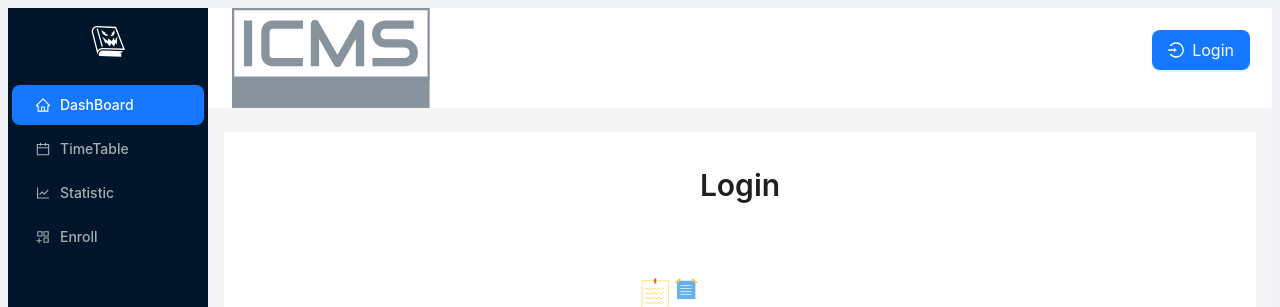
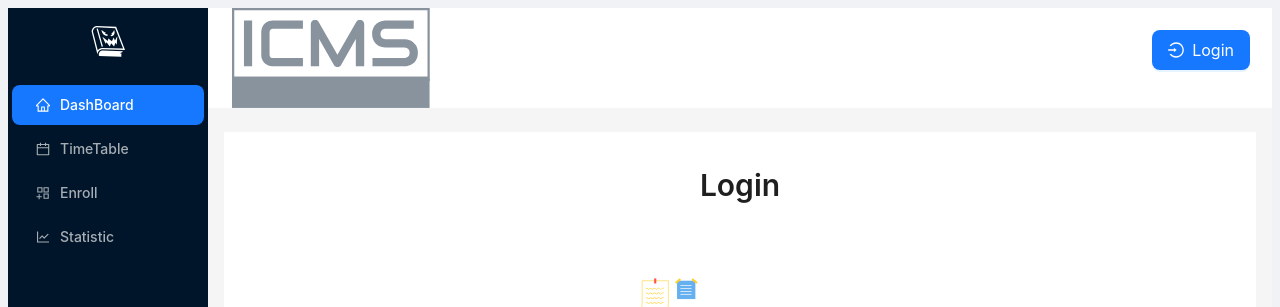
Before and after one commit to Fung1117/ClassHub, a React (Vite) app in the folder frontend/: page /login in a window 1280 px wide. Shown: the top 307 px of the page. Built offline with nearby package versions, Linux system fonts and the light colour scheme.

Commit message:
change the order

```diff
--- a/frontend/src/App.jsx
+++ b/frontend/src/App.jsx
@@ -36,8 +36,8 @@ const App = () => {
   const menuItems = [
     { key: '1', icon: <HomeOutlined />, label: 'DashBoard', link: '/' },
     { key: '2', icon: <CalendarOutlined />, label: 'TimeTable', link: '/Course' },
-    { key: '3', icon: <LineChartOutlined />, label: 'Statistic', link: '/Statistic' },
-    { key: '4', icon: <AppstoreAddOutlined />, label: 'Enroll', link: '/Enroll' },
+    { key: '3', icon: <AppstoreAddOutlined />, label: 'Enroll', link: '/Enroll' },
+    { key: '4', icon: <LineChartOutlined />, label: 'Statistic', link: '/Statistic' },
   ];
 
   const location = useLocation();
@@ -45,7 +45,6 @@ const App = () => {
   useEffect(() => {
     if (location.pathname != '/login' && !localStorage.getItem("userToken")) {
       navigate('/login')
-      setSelectedKeys(['1'])
       alert("Please login first")
     }
     if (location.pathname == '/login' && !!localStorage.getItem("userToken")) {
@@ -69,7 +68,7 @@ const App = () => {
           ))}
         </Menu>
         <Menu theme="dark" mode="inline" selectedKeys={selectedKeys} style={{ position: 'absolute', bottom: 60, left: 0, width: '100%' }}>
-          <Menu.Item key="4" icon={<LogoutOutlined />}>
+          <Menu.Item key="5" icon={<LogoutOutlined />}>
             <Link to="/logout" onClick={() => setSelectedKeys(['4'])}>Logout</Link>
           </Menu.Item>
         </Menu>
```
